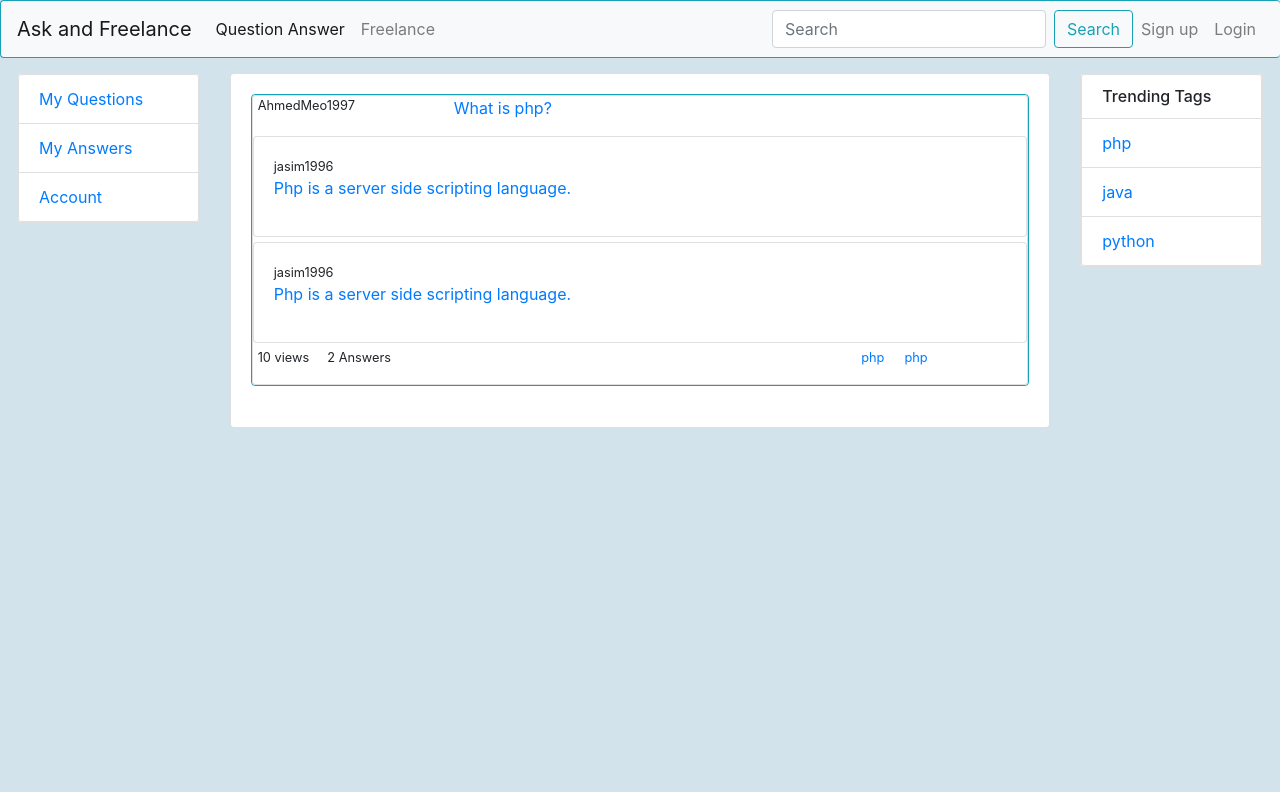
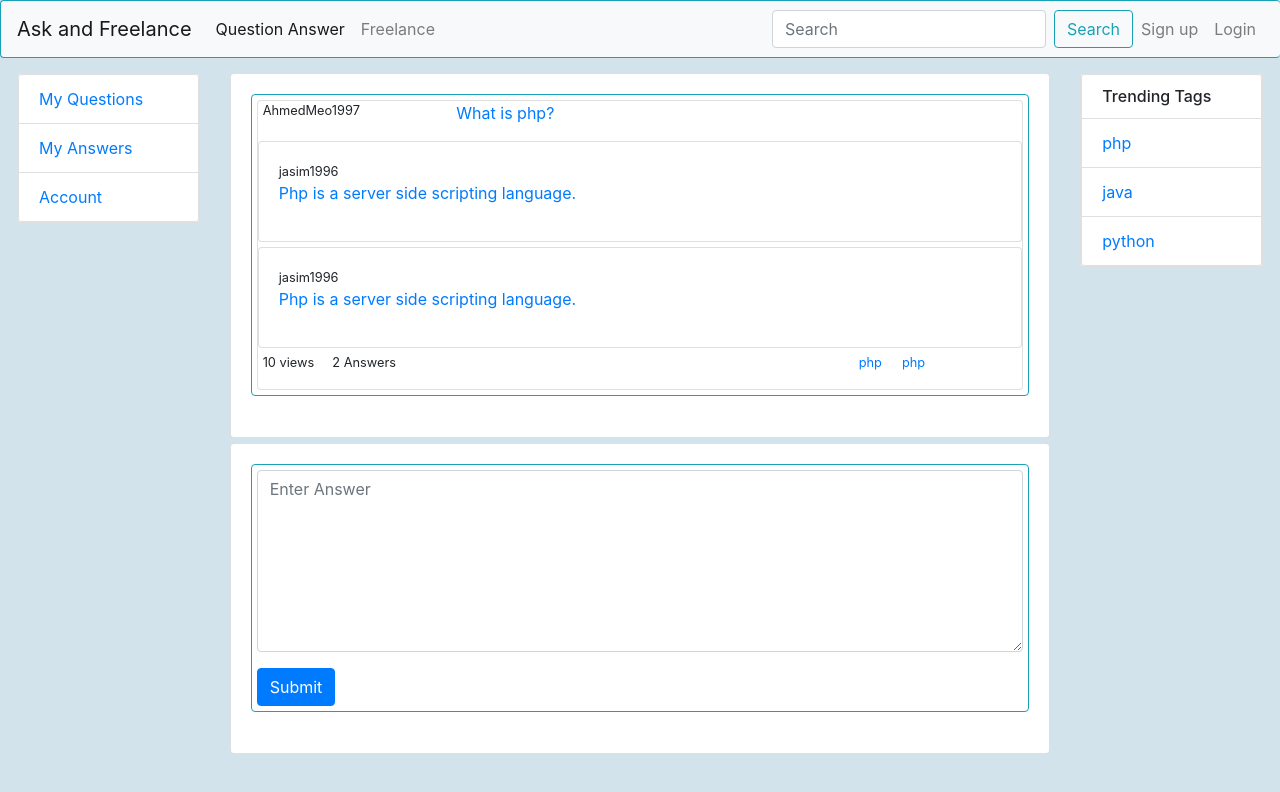
Before and after one commit to SaqibZuhayr/askandfreelance, an Angular app: page /main/answer in a window 1280 px wide. Shown: the top 792 px of the page. Built offline with nearby package versions, Linux system fonts and the light colour scheme.

Commit message:
answer_component_updated

```diff
--- a/src/app/answercomponent/answercomponent.component.css
+++ b/src/app/answercomponent/answercomponent.component.css
@@ -1,6 +1,13 @@
 .card-body{
   margin-bottom: 5px;
+
 }
 .question{
   margin-left: 5px;
 }
+.border-info{
+  padding: 5px;
+}
+.abc{
+margin-top: 5px;
+}
--- a/src/app/answercomponent/answercomponent.component.html
+++ b/src/app/answercomponent/answercomponent.component.html
@@ -59,11 +59,30 @@
       </div>
     </div>
 
+    <div class="card abc">
+      <div class="card-body">
+        <div class="card border-info mb-3">
+
+            <div class="row">
+              <div class="col-sm-12">
+                <form>
+                  <div class="form-group">
+                    <textarea class="form-control" rows="7" id="comment" placeholder="Enter Answer"></textarea>
+                  </div>
+                  <button type="submit" class="btn btn-primary">Submit</button>
+                </form>
+              </div>
+            </div>
+
+        </div>
+      </div>
+    </div>
+
   </div>
   <div class="col-sm-2">
-  <div class="card">
-    <app-trendingtagsquestion></app-trendingtagsquestion>
+    <div class="card">
+      <app-trendingtagsquestion></app-trendingtagsquestion>
+    </div>
   </div>
-</div>
 
 </div>
--- a/src/app/postquestion/postquestion.component.ts
+++ b/src/app/postquestion/postquestion.component.ts
@@ -1,4 +1,5 @@
 import { Component, OnInit } from '@angular/core';
+import {Router} from '@angular/router';
 
 @Component({
   selector: 'app-postquestion',
@@ -12,4 +13,5 @@ export class PostquestionComponent implements OnInit {
   ngOnInit() {
   }
 
+
 }
--- a/src/app/questions/questions.component.css
+++ b/src/app/questions/questions.component.css
@@ -1,3 +1,9 @@
 .question{
   margin-left: 5px;
 }
+.tags{
+  margin: 5px;
+}
+.btn-primary{
+  margin-top: 5px;
+}
--- a/src/app/questions/questions.component.html
+++ b/src/app/questions/questions.component.html
@@ -6,13 +6,13 @@
   </div>
   <div class="col-sm-8">
     <div class="card">
-      <div class="row">
+      <div class="row tags">
         <div class="col-sm-11">
-        <button type="button" class="float-right btn btn-primary" (click)="post_question()">Primary</button>
+          <button type="button" class="float-right btn btn-primary " (click)="post_question()">Post Question</button>
+          <h4>Recent Question</h4>
         </div>
       </div>
       <div class="card-body">
-
         <div *ngFor="let q of Question" class="card border-info mb-3">
           <div class="card">
             <div class="row">
@@ -32,8 +32,6 @@
               </div>
             </div>
           </div>
-
-
         </div>
         <!--<div class="card border-info mb-3">-->
         <!--<div class="card">-->
--- a/src/app/questions/questions.component.ts
+++ b/src/app/questions/questions.component.ts
@@ -1,5 +1,6 @@
 import { Component, OnInit } from '@angular/core';
 import {HttpClient} from '@angular/common/http';
+import {Router} from '@angular/router';
 
 
 @Component({
@@ -11,7 +12,7 @@ export class QuestionsComponent implements OnInit {
 
   Question;
 
-  constructor(private http: HttpClient) { }
+  constructor(private http: HttpClient, private router: Router) { }
 
   ngOnInit() {
     this.http.post('http://localhost:3000/questions', {}).subscribe((data) => {
@@ -22,7 +23,7 @@ export class QuestionsComponent implements OnInit {
   }
 
   post_question() {
-    this.route.navigate(['postquestion']);
+    console.log('asdasd');
+    this.router.navigate(['main/postquestion']);
   }
-
 }
```
Also changed, not shown: src/app/postquestion/postquestion.component.html (indentation only).
